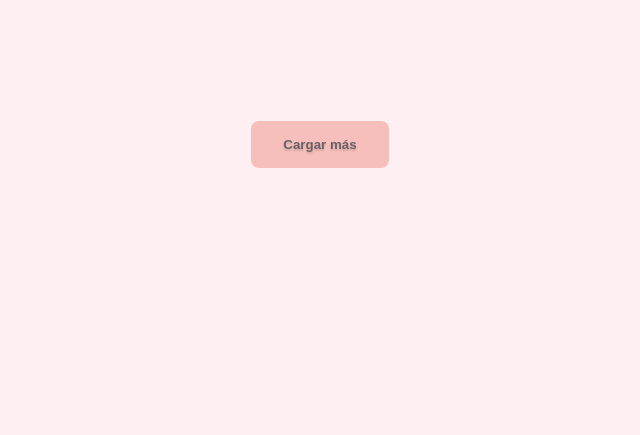
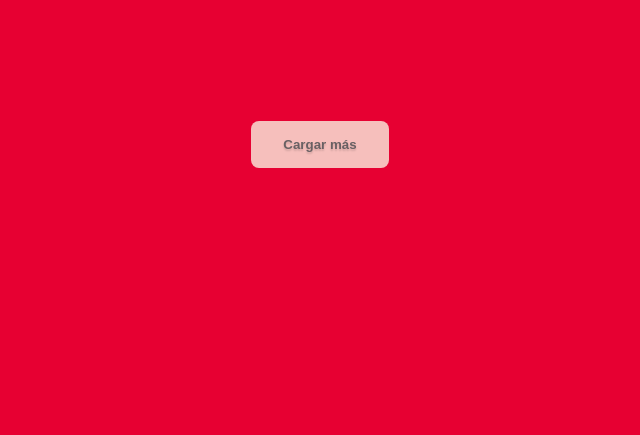
Before and after one commit to Becon02/Japan-Blog-Website, an Astro site: page / in a window 1280 px wide. Shown: the part 493-928 px from the top of the page, without its empty margins (320-960 px from the left). Built offline with nearby package versions, Linux system fonts and the light colour scheme; Astro itself is replaced by a stand-in of ours; a web font is replaced by a local one.

Commit message:
Change color

```diff
--- a/src/styles/base_style.css
+++ b/src/styles/base_style.css
@@ -5,7 +5,7 @@ body {
     margin: 0;
     padding: 0;
     font-family: 'Sawarabi', serif;
-    background: #fdeff2;
+    background: #e70032;
     color: #2e2e2e;
     padding: 2rem 1rem;
     min-height: 100vh;
```
